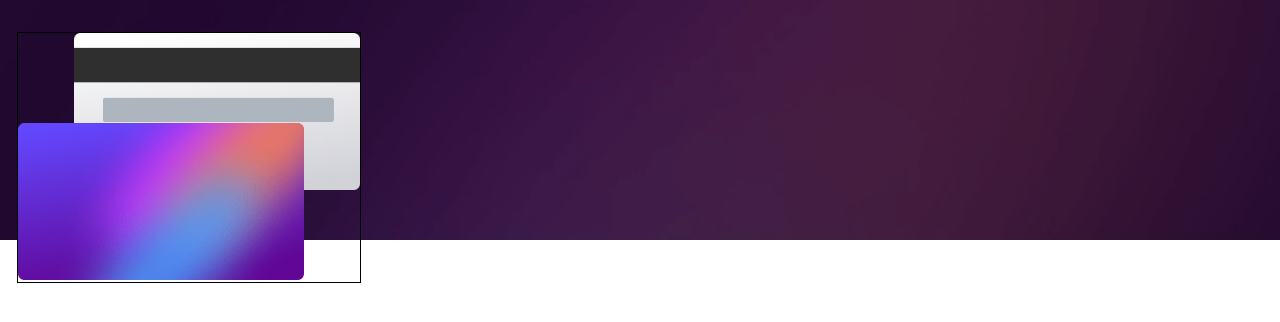
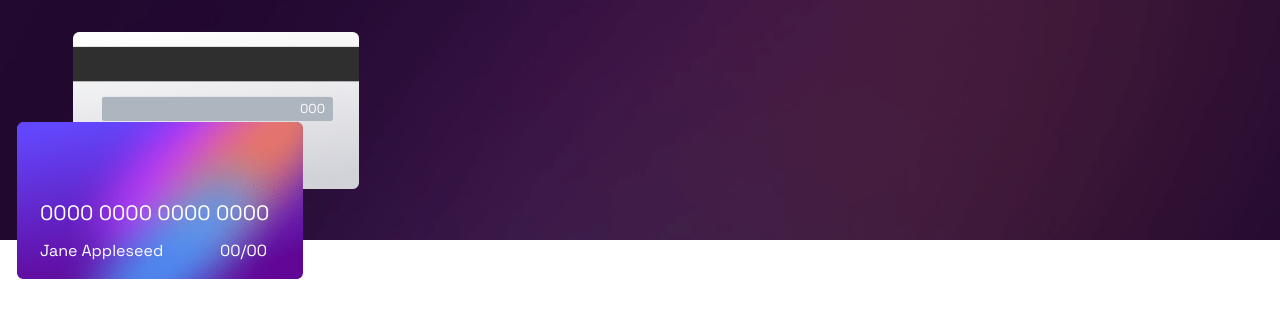
Before and after one commit to lidth/interactive-card-details-form, a plain HTML site: page index.html in a window 1280 px wide. Drawn offline with Linux system fonts and the light colour scheme.

Commit message:
card texts

```diff
--- a/assets/style.css
+++ b/assets/style.css
@@ -1,7 +1,14 @@
+@charset "UTF-8";
+@import url('https://fonts.googleapis.com/css2?family=Space+Grotesk&display=swap');
+
 * {
     padding: 0;
     margin: 0;
     box-sizing: border-box;
+    font-family: "Space Grotesk", sans-serif;
+    font-optical-sizing: auto;
+    font-weight: 400;
+    font-style: normal;
 }
 
 body, html {
@@ -12,10 +19,8 @@ body, html {
 div#carddivs {
     position: absolute;
     height: 251px;
-    margin-top: 32px;
-    margin-left: 17px;
-    margin-right: 17px;
-    border: 1px solid;
+    top: 32px;
+    left: 17px;
 }
 
 div#carddivs img {
@@ -23,12 +28,48 @@ div#carddivs img {
 }
 
 div#versphoto {
+    position: ;
     margin-left: 56px;
 }
 
 div#frentphoto {
     position: absolute;
     top: 90px;
+    /*margin-top: 90px;*/
+}
+
+
+div#textocard {
+    position: absolute;
+    color: white;
+}
+
+div#textovers {
+    position: absolute;
+    top: 100px;
+    left: 300px;
+    font-size: 13px;
+}
+
+div#textofrontnumber {
+    position: absolute;
+    top: 200px;
+    left: 40px;
+    width: 239px;
+    font-size: 1.3em;
+}
+
+div#textofrontname {
+    position: absolute;
+    top: 240px;
+    left: 40px;
+    width: 130px;
+}
+
+div#textofrontdate {
+    position: absolute;
+    top: 240px;
+    left: 220px;
 }
 
 div#purpbackg {
--- a/index.html
+++ b/index.html
@@ -9,10 +9,17 @@
 </head>
 <body>
   <div id="carddivs">
-
     <div id="versphoto"><img src="images/bg-card-back.png" alt="Image of a back credit card"></div>
     <div id="frentphoto"><img src="images/bg-card-front.png" alt="Front of a credit card"></div>
   </div>
+
+  <div id="textocard">
+    <div id="textovers"><p>000</p></div>
+    <div id="textofrontnumber"><p>0000 0000 0000 0000</p></div>
+    <div id="textofrontname"><p>Jane Appleseed</p></div>
+    <div id="textofrontdate"><p>00/00</p></div>
+  </div>
+
   <div id="purpbackg"></div>
 </body>
 </html>
```
